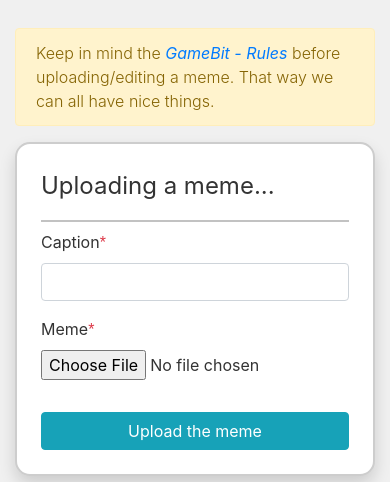
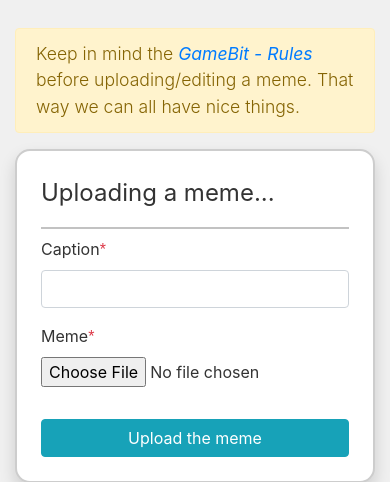
Before and after one commit to JuanAyestas/GameBit_Django, a Django app: page /memes/new/ in a window 390 px wide. Shown: the part 84-566 px from the top of the page. Run offline with Django 3.2, Linux system fonts and the light colour scheme; the visitor is signed in with stand-in values (Sample User, id 1); some libraries are stand-ins or nearby versions.

Commit message:
changed lead class

```diff
--- a/app_bit/static/app_bit/main.css
+++ b/app_bit/static/app_bit/main.css
@@ -533,7 +533,7 @@ a:hover {
         left: -3.5rem !important;
     }
     .lead {
-        font-size: 1rem !important;
+        font-size: 1.1rem !important;
     }
 }
 
```
